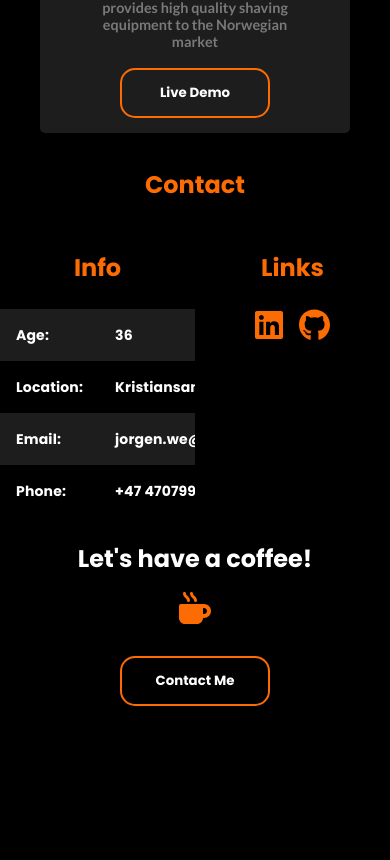
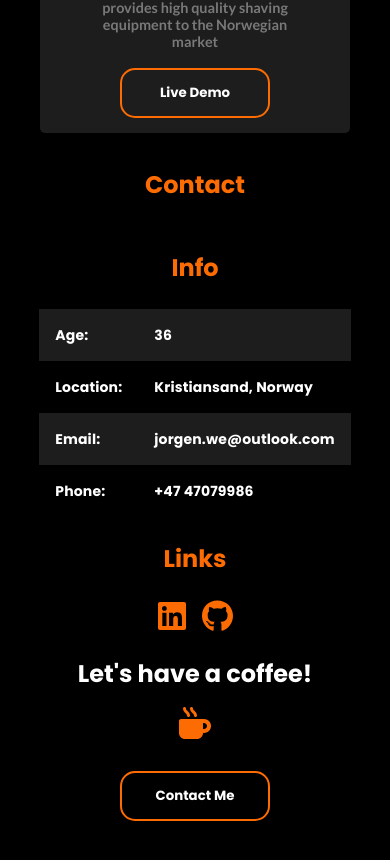
Before and after one commit to Jorgen-S-Engh/new_portfolio_2024, a React (Vite) app: page / in a window 390 px wide. Shown: the part 3406-4266 px from the top of the page. Built offline with nearby package versions, Linux system fonts and the light colour scheme.

Commit message:
fix contact for mobile

```diff
--- a/src/App.jsx
+++ b/src/App.jsx
@@ -139,16 +139,29 @@ function App() {
           >
             <Box>
               <h3 className="main-headline">Contact</h3>
-              <Box
+              <Grid
+                container
                 sx={{
                   display: "flex",
                   width: "100%",
                   justifyContent: "center",
                 }}
               >
-                <Bio />
-                <Links />
-              </Box>
+                <Grid
+                  md={6}
+                  xs={12}
+                  sx={{ display: "flex", justifyContent: "center" }}
+                >
+                  <Bio />
+                </Grid>
+                <Grid
+                  md={6}
+                  xs={12}
+                  sx={{ display: "flex", justifyContent: "center" }}
+                >
+                  <Links />
+                </Grid>
+              </Grid>
             </Box>
             <LetsCoffee />
           </section>
--- a/src/components/Bio.jsx
+++ b/src/components/Bio.jsx
@@ -2,7 +2,6 @@ import Table from "@mui/material/Table";
 import TableBody from "@mui/material/TableBody";
 import TableCell from "@mui/material/TableCell";
 import TableContainer from "@mui/material/TableContainer";
-import TableHead from "@mui/material/TableHead";
 import TableRow from "@mui/material/TableRow";
 import { Box } from "@mui/material";
 
@@ -21,7 +20,7 @@ const age = getBirthday();
 function Bio() {
   return (
     <>
-      <Box sx={{ width: "50%" }}>
+      <Box>
         <h3 className="main-headline">Info</h3>
         <TableContainer>
           <Table sx={{ fontFamily: "Poppins" }}>
--- a/src/components/LetsCoffee.jsx
+++ b/src/components/LetsCoffee.jsx
@@ -2,19 +2,17 @@ import MainButton from "./MainButton";
 import { Box } from "@mui/material";
 import { FontAwesomeIcon } from "@fortawesome/react-fontawesome";
 import { faMugHot } from "@fortawesome/free-solid-svg-icons";
-import { useState, useEffect } from "react";
+import { useState } from "react";
+import { Grid } from "@mui/material";
 
 const LetsCoffee = () => {
   const [height, setHeight] = useState("0px");
   const [shake, setShake] = useState(false);
 
-  useEffect(() => {
-    console.log(height);
-  }, [height]);
-
   return (
     <>
-      <Box
+      <Grid
+        container
         sx={{
           display: "flex",
           flexDirection: "column",
@@ -32,7 +30,7 @@ const LetsCoffee = () => {
           icon={faMugHot}
         />
 
-        <Box
+        <Grid
           sx={{
             height: height,
             overflow: "hidden",
@@ -49,7 +47,7 @@ const LetsCoffee = () => {
           <a className="main-text" href="tel:+4747079986">
             +47 47079986
           </a>
-        </Box>
+        </Grid>
         <MainButton
           onClick={() => {
             console.log("button clicked");
@@ -60,7 +58,7 @@ const LetsCoffee = () => {
         >
           Contact Me
         </MainButton>
-      </Box>
+      </Grid>
     </>
   );
 };
--- a/src/components/Links.jsx
+++ b/src/components/Links.jsx
@@ -2,11 +2,13 @@ import { Box } from "@mui/material";
 import { FontAwesomeIcon } from "@fortawesome/react-fontawesome";
 import { faLinkedin } from "@fortawesome/free-brands-svg-icons";
 import { faGithub } from "@fortawesome/free-brands-svg-icons";
+import { Grid } from "@mui/material";
 
 function Links() {
   return (
     <>
-      <Box
+      <Grid
+        container
         sx={{
           width: "50%",
           display: "flex",
@@ -15,7 +17,7 @@ function Links() {
         }}
       >
         <h3 className="main-headline">Links</h3>
-        <Box sx={{ display: "flex", gap: 2 }}>
+        <Grid sx={{ display: "flex", gap: 2 }}>
           <a
             href="https://www.linkedin.com/in/j%C3%B8rgen-wiksaas-engh-902669100/"
             target="_blank"
@@ -25,8 +27,8 @@ function Links() {
           <a href="https://github.com/Jorgen-S-Engh" target="_blank">
             <FontAwesomeIcon className="github-icon" icon={faGithub} />
           </a>
-        </Box>
-      </Box>
+        </Grid>
+      </Grid>
     </>
   );
 }
```
